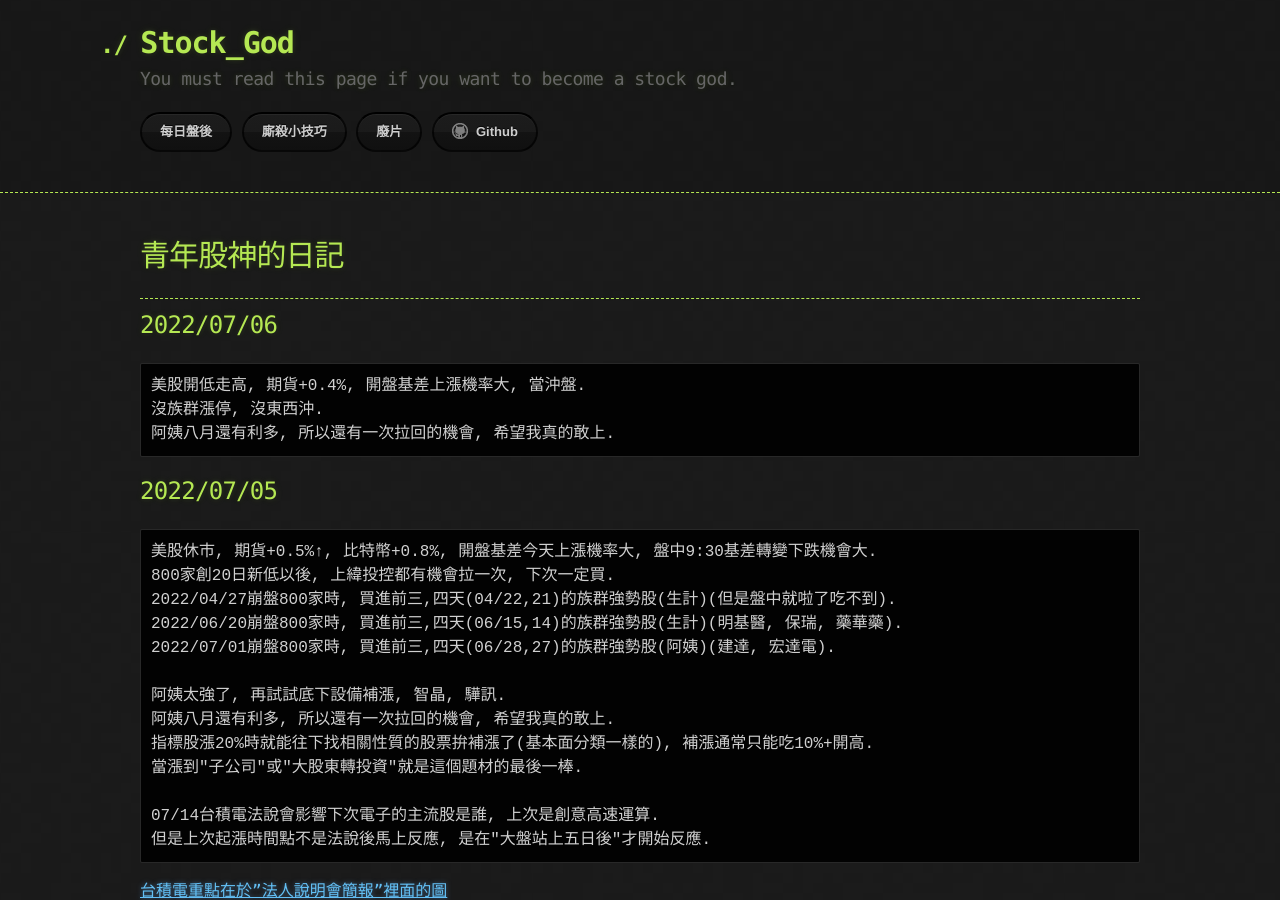
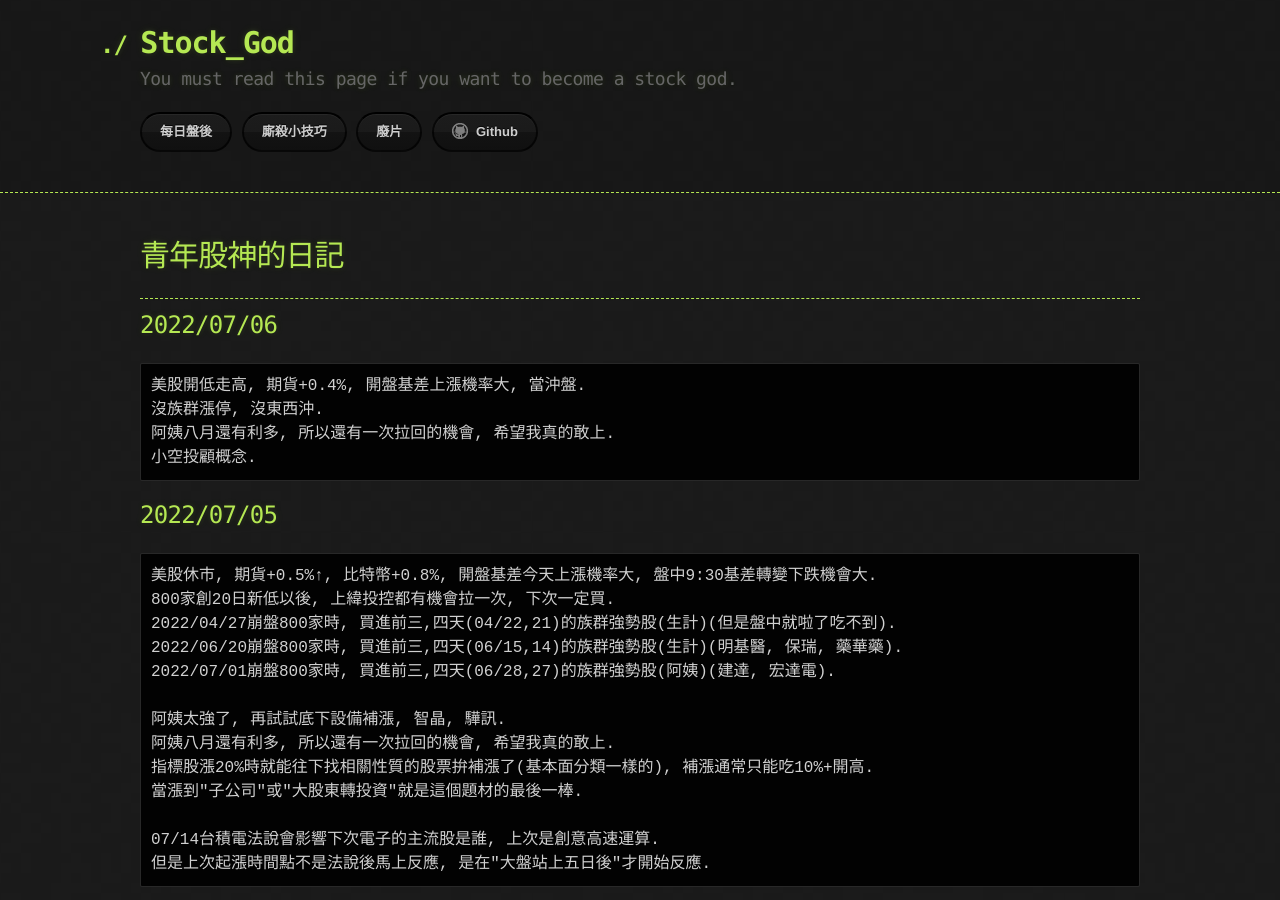
Before and after one commit to lepg5487/Stock_God, a Jekyll site: the page built from index.md, in a window 1280 px wide and 900 px high. Built offline with Jekyll 4.4.1, drawn with Linux system fonts in a browser that asks for light colours; our own code applies the rules of GitHub Pages for plain Markdown files.

Commit message:
Update index.md

````diff
--- a/index.md
+++ b/index.md
@@ -11,6 +11,7 @@ layout: testlayouts
 美股開低走高, 期貨+0.4%, 開盤基差上漲機率大, 當沖盤.
 沒族群漲停, 沒東西沖.
 阿姨八月還有利多, 所以還有一次拉回的機會, 希望我真的敢上.
+小空投顧概念.
 ```
 
 ## 2022/07/05
````
